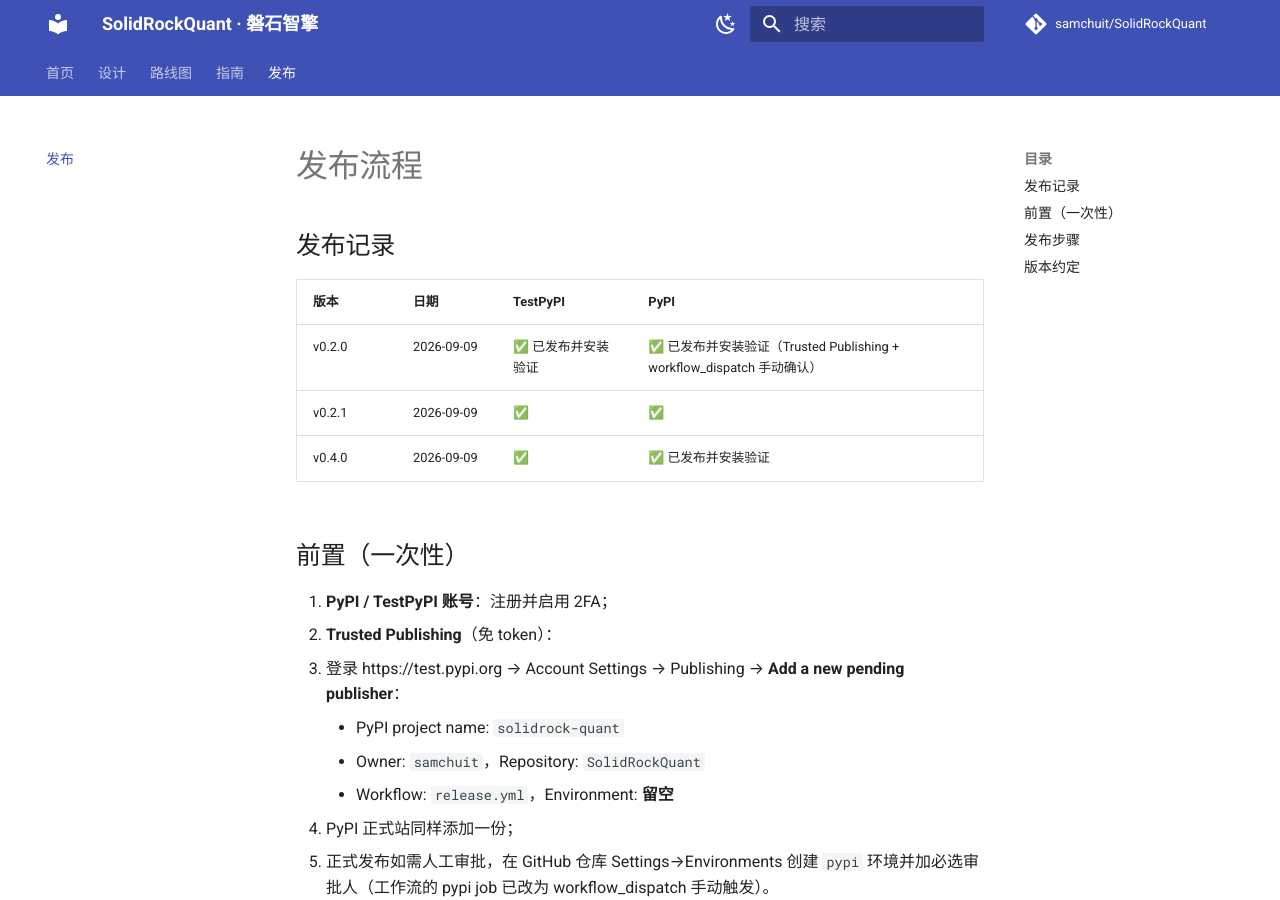
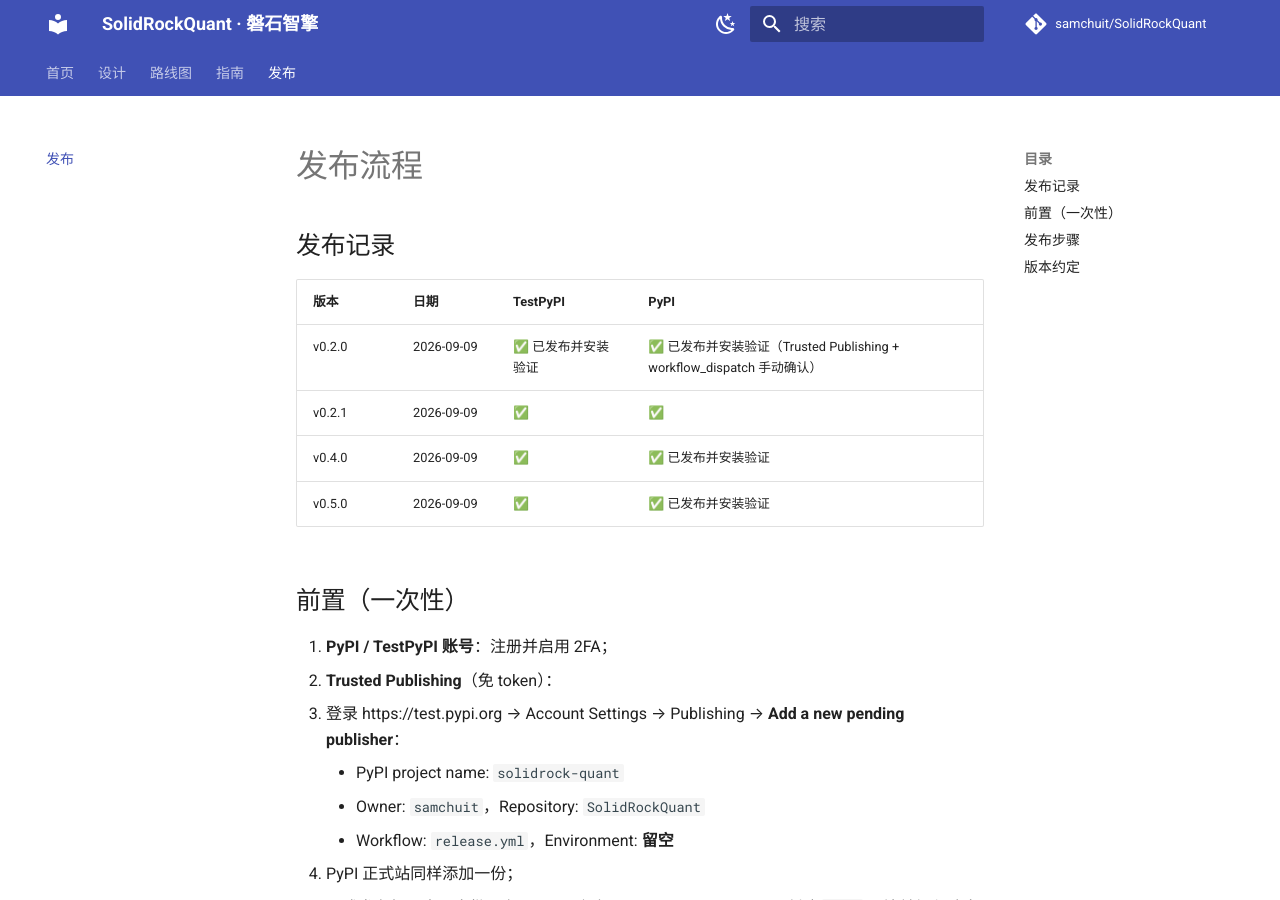
Before and after one commit to samchuit/SolidRockQuant, an MkDocs documentation site: the page built from docs/release.md, in a window 1280 px wide and 900 px high. Built offline with MkDocs 1.6.1 and Material for MkDocs 9.7.7, drawn with Linux system fonts in a browser that asks for light colours; comment, search, counter and statistics services are not loaded.

Commit message:
docs: v0.5.0 双源发布记录

```diff
--- a/docs/release.md
+++ b/docs/release.md
@@ -7,6 +7,7 @@
 | v0.2.0 | 2026-09-09 | ✅ 已发布并安装验证 | ✅ 已发布并安装验证（Trusted Publishing + workflow_dispatch 手动确认） |
 | v0.2.1 | 2026-09-09 | ✅ | ✅ |
 | v0.4.0 | 2026-09-09 | ✅ | ✅ 已发布并安装验证 |
+| v0.5.0 | 2026-09-09 | ✅ | ✅ 已发布并安装验证 |
 
 ## 前置（一次性）
 
```
